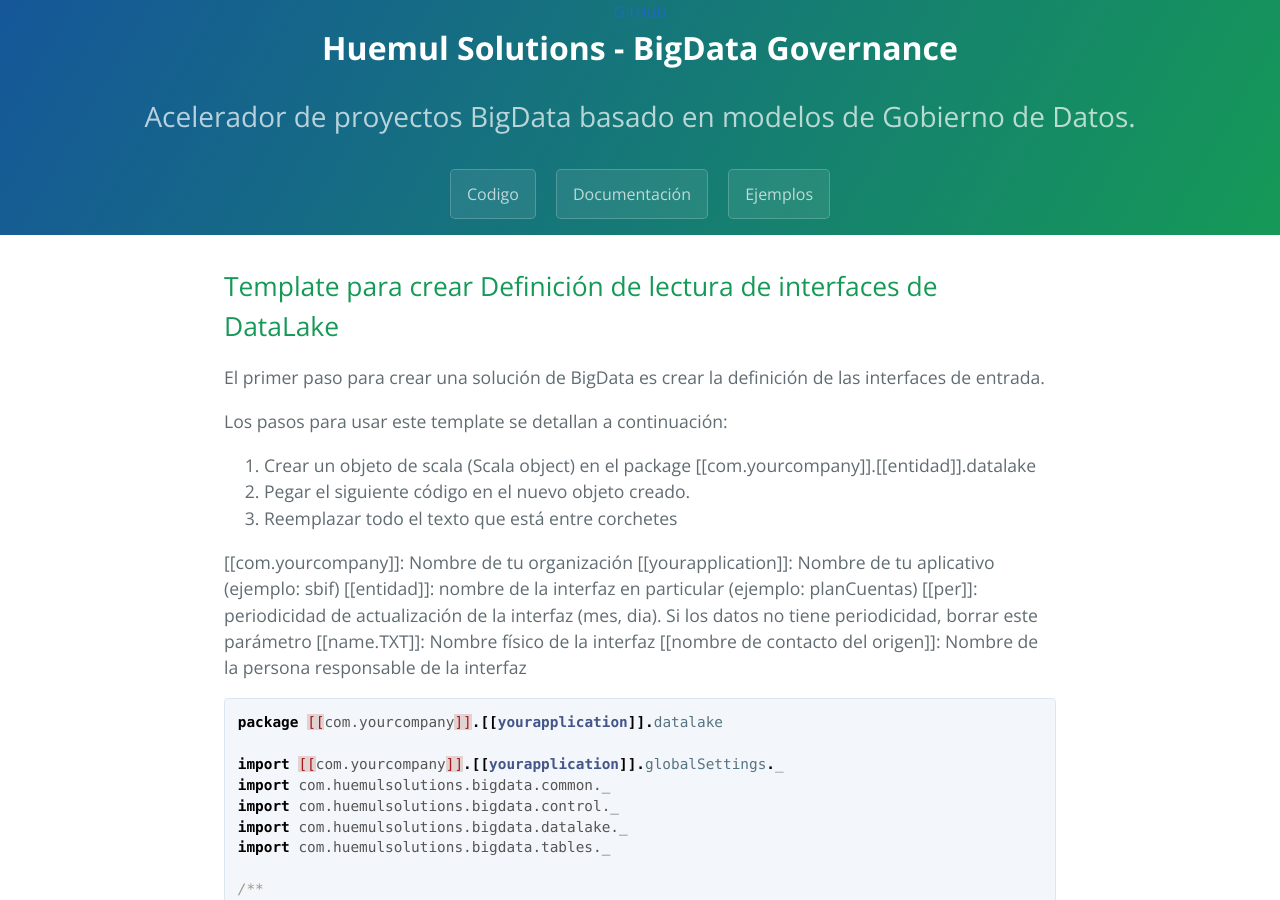
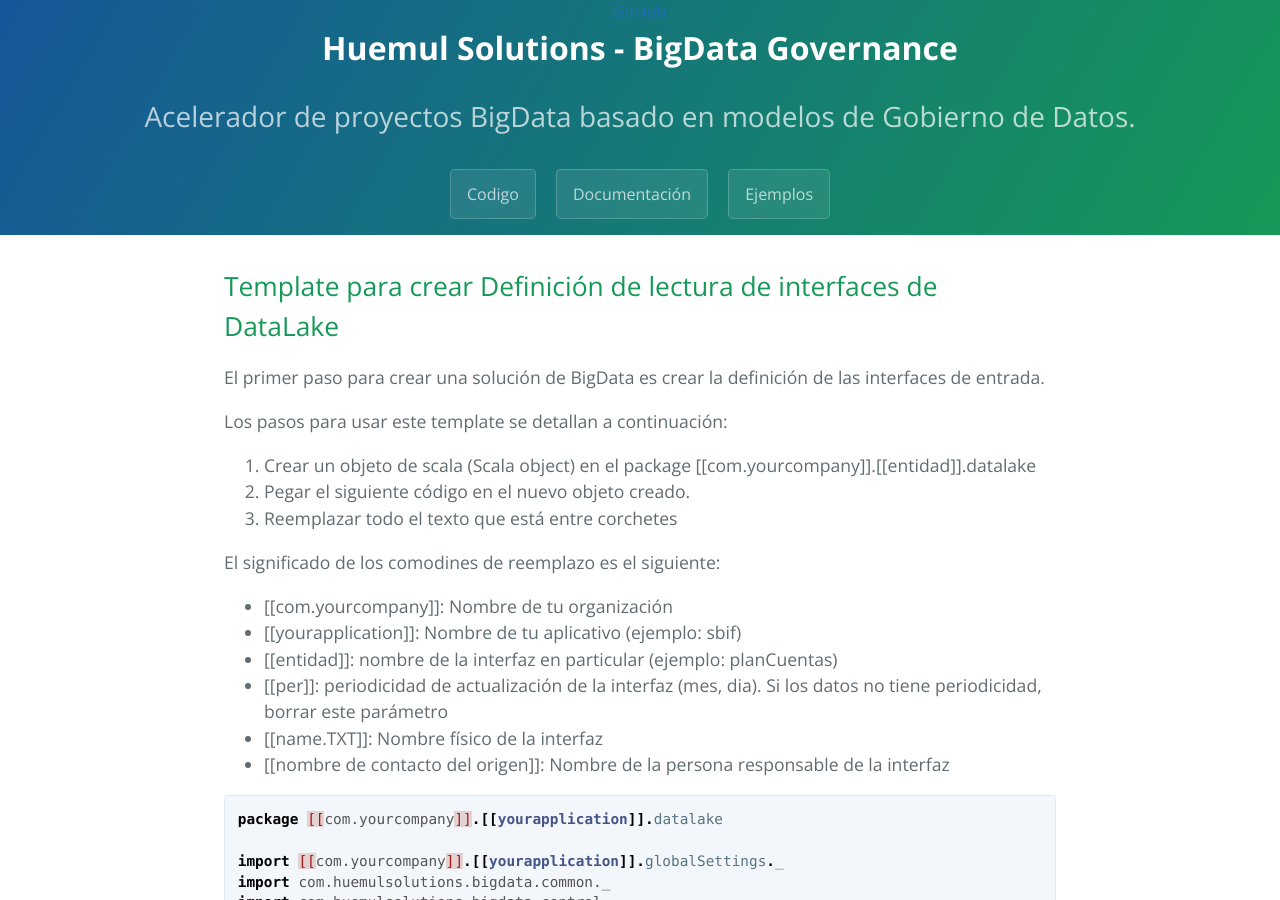
Before and after one commit to HuemulSolutions/HuemulSolutions.github.io, a Jekyll site: the page built from template_raw.md, in a window 1280 px wide and 900 px high. Built offline with Jekyll 4.4.1, drawn with Linux system fonts in a browser that asks for light colours; our own code applies the rules of GitHub Pages for plain Markdown files.

Commit message:
Update template_raw.md

````diff
--- a/template_raw.md
+++ b/template_raw.md
@@ -7,12 +7,13 @@
 2.   Pegar el siguiente código en el nuevo objeto creado.
 3.   Reemplazar todo el texto que está entre corchetes
 
-[[com.yourcompany]]: Nombre de tu organización
-[[yourapplication]]: Nombre de tu aplicativo (ejemplo: sbif)
-[[entidad]]: nombre de la interfaz en particular (ejemplo: planCuentas)
-[[per]]: periodicidad de actualización de la interfaz (mes, dia). Si los datos no tiene periodicidad, borrar este parámetro
-[[name{{yyyy}}{{mm}}{{dd}}.TXT]]: Nombre físico de la interfaz
-[[nombre de contacto del origen]]: Nombre de la persona responsable de la interfaz
+El significado de los comodines de reemplazo es el siguiente:
+* [[com.yourcompany]]: Nombre de tu organización
+* [[yourapplication]]: Nombre de tu aplicativo (ejemplo: sbif)
+* [[entidad]]: nombre de la interfaz en particular (ejemplo: planCuentas)
+* [[per]]: periodicidad de actualización de la interfaz (mes, dia). Si los datos no tiene periodicidad, borrar este parámetro
+* [[name{{yyyy}}{{mm}}{{dd}}.TXT]]: Nombre físico de la interfaz
+* [[nombre de contacto del origen]]: Nombre de la persona responsable de la interfaz
 
 ```scala
 package [[com.yourcompany]].[[yourapplication]].datalake
````
